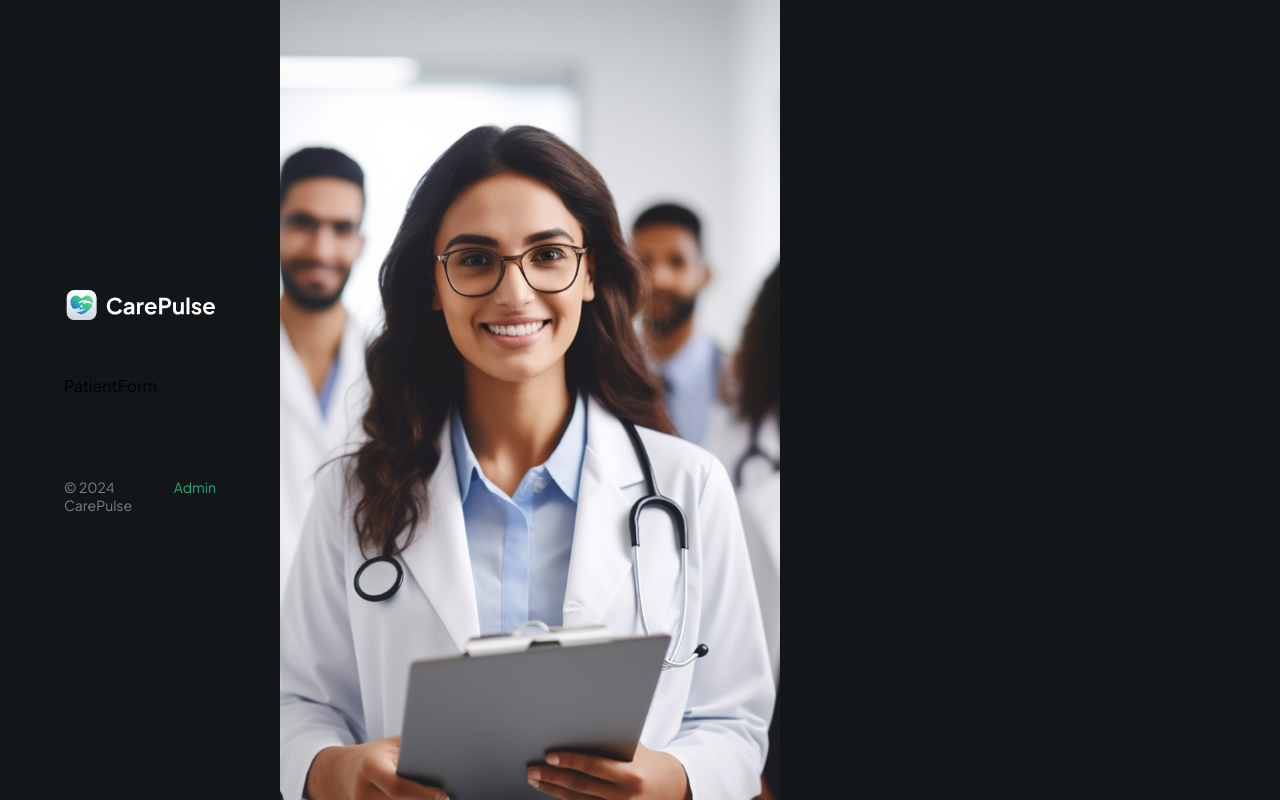
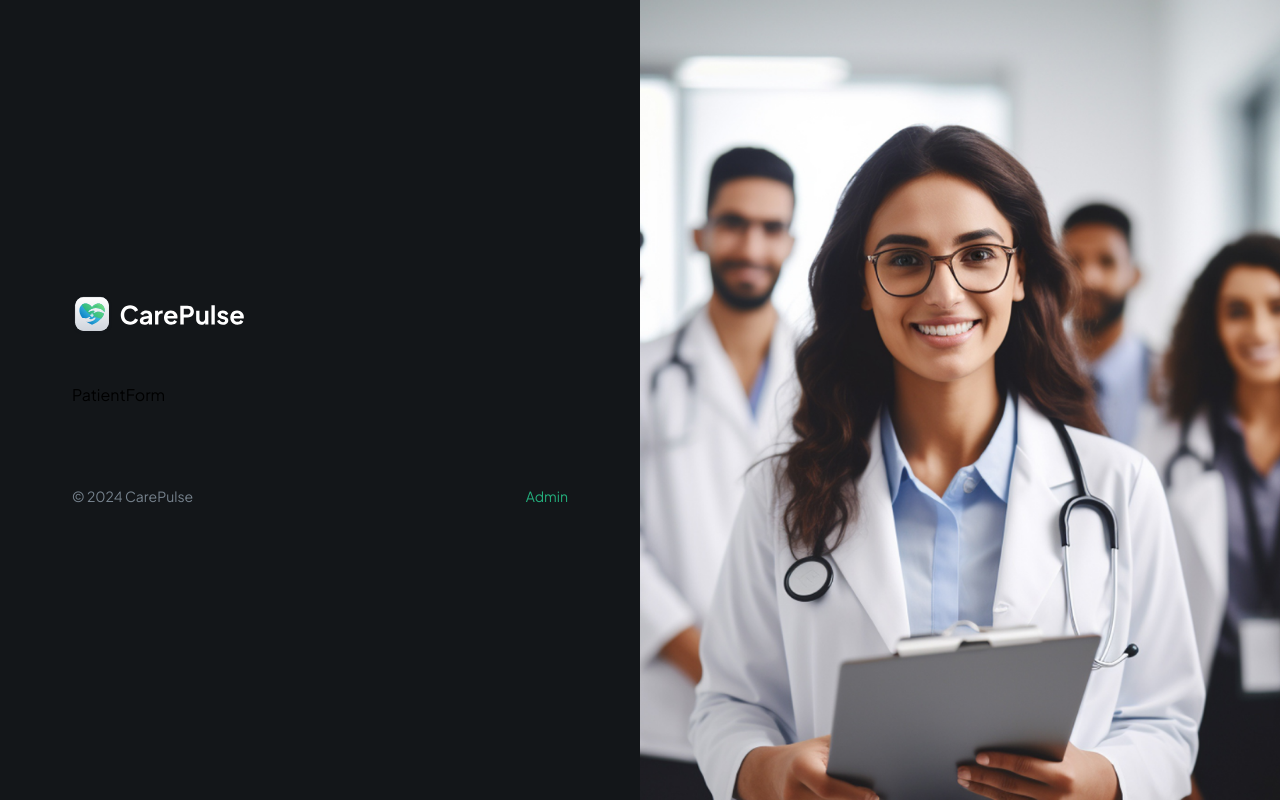
Before and after one commit to ranselorm/carepulse, a Next.js app: page / in a window 1280 px wide. Built offline with nearby package versions, Linux system fonts and the light colour scheme.

Commit message:
Fix homepage layout

```diff
--- a/app/page.tsx
+++ b/app/page.tsx
@@ -26,13 +26,13 @@ export default function Home() {
           </div>
         </div>
       </section>
-      <div>
+      <div className="max-w-[50%]">
         <Image
           src="/assets/images/onboarding-img.png"
           alt="patient"
           width={1000}
           height={1000}
-          className="side-img max-w-[50%]"
+          className="side-img w-full"
         />
       </div>
     </div>
```
